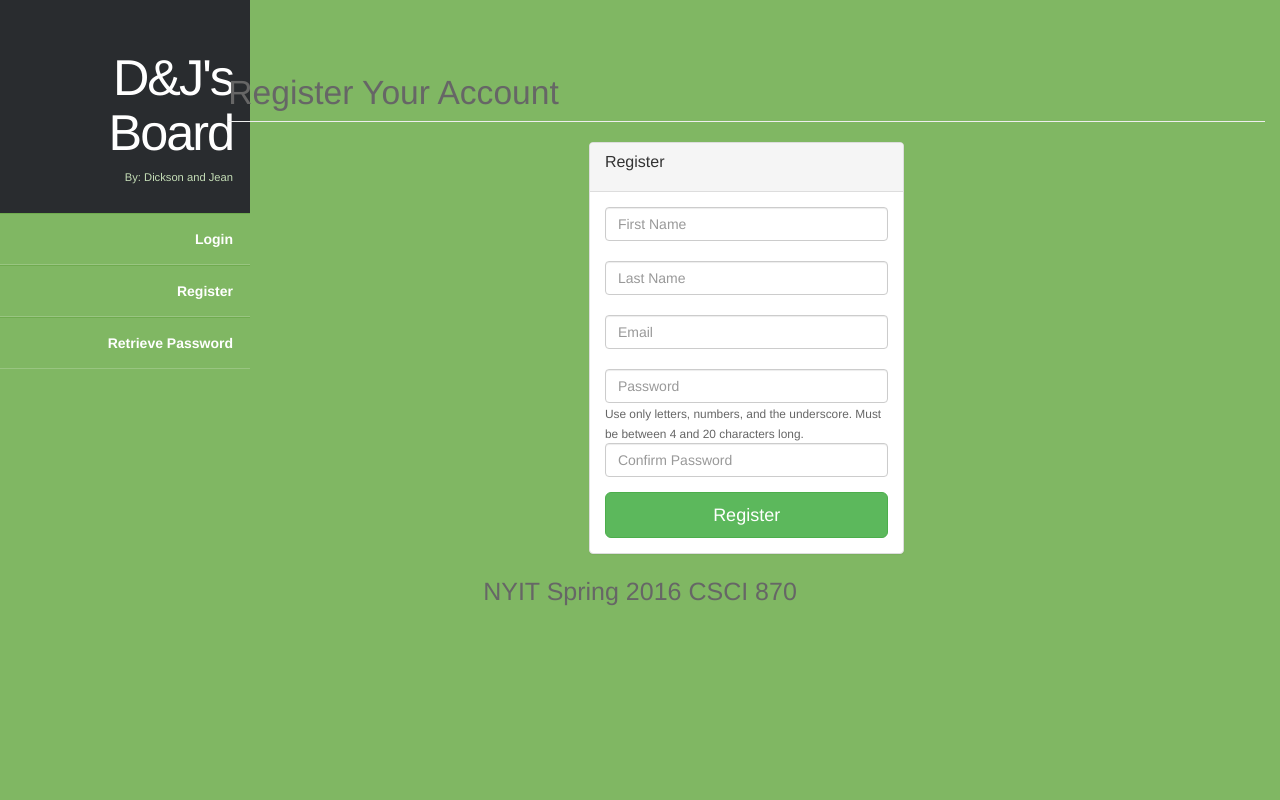
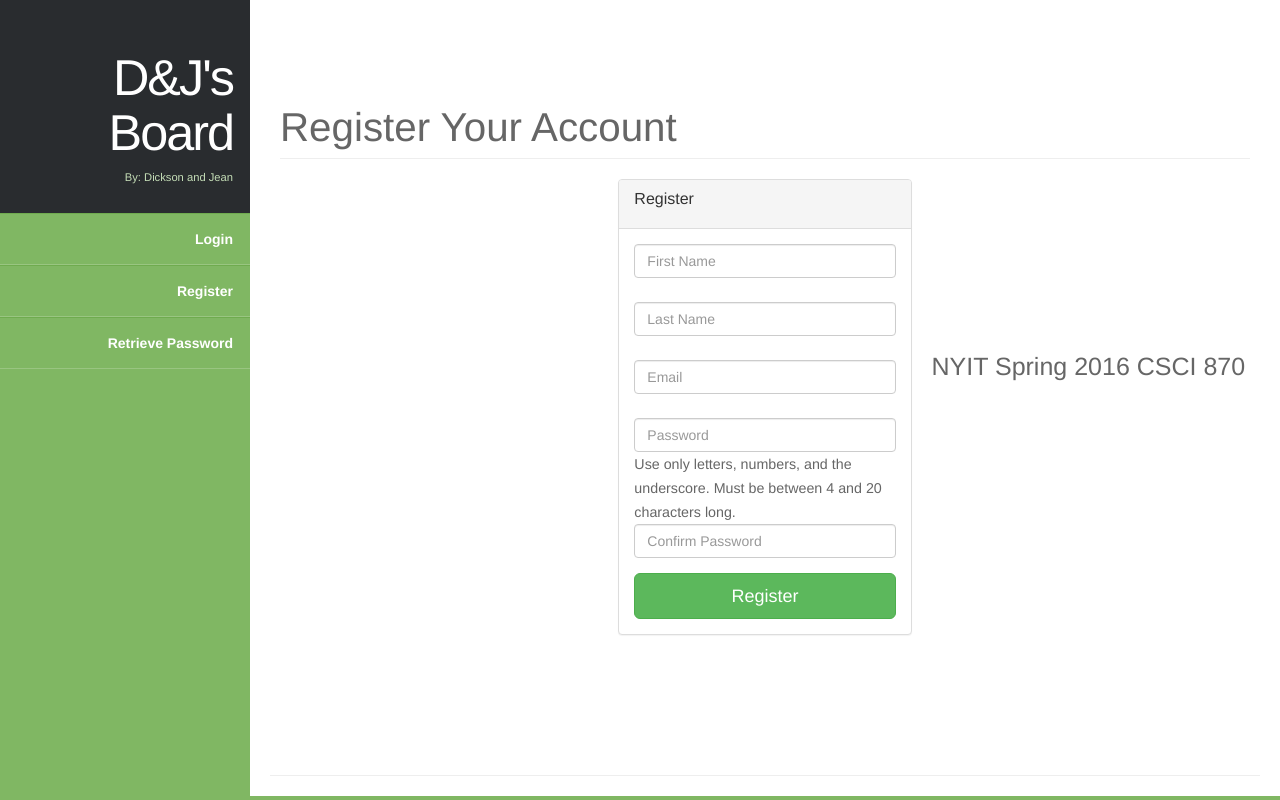
Before and after one commit to jramos31/nyit870, a PHP site: page /CSCI870/register.php in a window 1280 px wide. Run offline with PHP 8.4, Linux system fonts and the light colour scheme; some libraries are stand-ins or nearby versions.

Commit message:
Fix Register.php

```diff
--- a/Part1/register.php
+++ b/Part1/register.php
@@ -4,8 +4,8 @@ require('config.inc.php');
 include('header.php'); ?>
 
 		<!--  ****** Start of Page Content ******  -->
-        <div class="col-sm-9 col-sm-offset-3 col-md-10 col-md-offset-2 main">
-
+    <section id="content">
+        <article id="login">
     		<?php   //***** Handles the registration form  data entry *****
     		if ($_SERVER['REQUEST_METHOD'] == 'POST') {
 
@@ -184,5 +184,5 @@ include('header.php'); ?>
     					</div>
     				</div>
     			</div>
-		</div>  <!--  END OF Page Content  <div class="col-sm-9 col-sm-offset-3 col-md-10 col-md-offset-2 main">  -->
+		</artcle>
 <?php include('footer.php'); ?>
```
Lines whose indentation alone changed are shown as unchanged.
